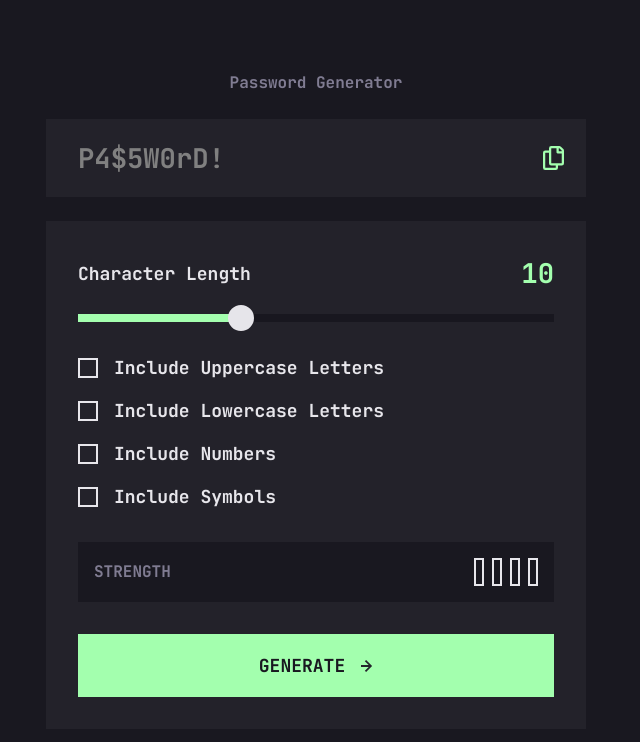
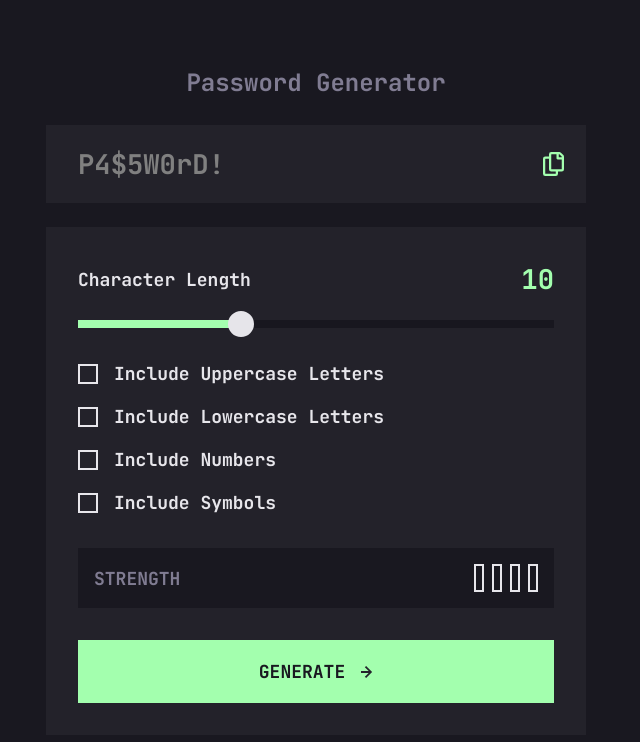
Before and after one commit to Earthyyy/password-generator-app, a plain HTML site: page index.html in a window 1280 px wide. Shown: the whole page, without its empty margins (324-964 px from the left). Drawn offline with Linux system fonts and the light colour scheme.

Commit message:
updating readme

```diff
--- a/assets/stylesheet/style.css
+++ b/assets/stylesheet/style.css
@@ -468,12 +468,13 @@ button:hover path {
 
   .character-length legend ,
   .radio-field label,
-  .password-strength h3,
+  #password-strength h3,
   button > span{
     font-size: 1.125rem;
   }
 
-  .password-strength__state {
+  .password-strength__state,
+  .title {
     font-size: 1.5rem;
   }
 
```
Also changed, not shown: desktop-view.png (added), mobile-view.png (added), tablet-view.png (added), 1 other file.
